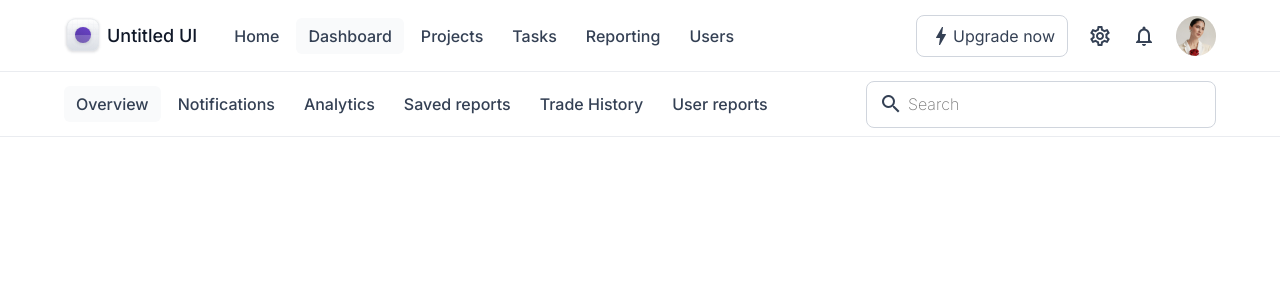
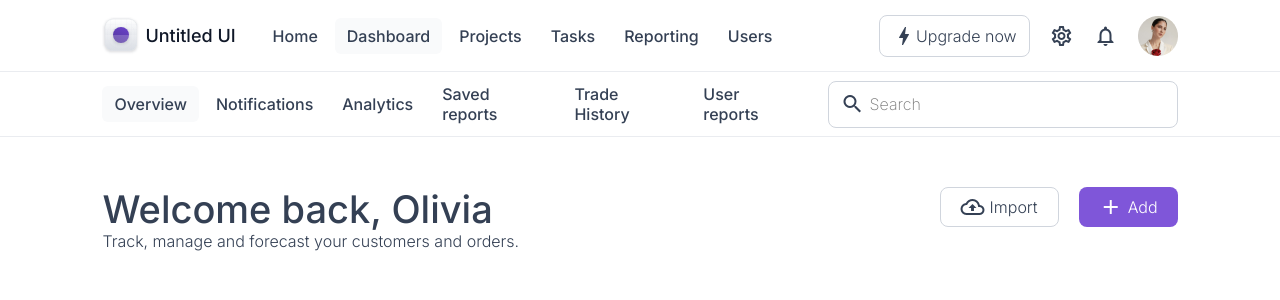
Before and after one commit to JoshAnaba/untitled-dashboard, a Nuxt app: page /dashboard in a window 1280 px wide. Shown: the top 300 px of the page. Built offline with nearby package versions, Linux system fonts and the light colour scheme.

Commit message:
header in progress

```diff
--- a/assets/styles/global.css
+++ b/assets/styles/global.css
@@ -1,34 +1,48 @@
 @import url('https://fonts.googleapis.com/css2?family=Inter:wght@100;200;300;400;500;600;700;800;900&family=Open+Sans:wght@300;400&display=swap');
 
+:root {
+  --gray-dark: #101828;
+  --gray-light: #344054;
+  --gray-lighter: #F9FAFB;
+  --primary-purple: #7F56D9;
+}
 
 * {
   padding: 0;
   margin: 0;
   box-sizing: border-box;
   font-size: 16px;
+  font-weight: 300;
+  color: var(--gray-light);
   font-family: 'Inter', sans-serif;
   /* font-family: 'Open Sans', sans-serif; */
-}
-
-:root {
-  --gray-dark: #101828;
-  --gray-light: #344054;
-  --gray-lighter: #F9FAFB;
 }
 
 a {
   text-decoration: none;
 }
 
+h2 {
+  font-size: 30px;
+  font-weight: 500;
+  line-height: 38px;
+}
+
+h2 {
+  font-size: 38px;
+  font-weight: 500;
+  line-height: 44px;
+}
+
 button {
   cursor: pointer;
 }
 
-.transparent-input {
+.default-input {
   border: none;
   background: transparent;
 }
 
-.transparent-input:focus {
+.default-input:focus {
   outline: none;
 }
--- a/components/DashboardHeader.vue
+++ b/components/DashboardHeader.vue
@@ -20,7 +20,7 @@
         </nav>
       </div>
       <div class="rhs">
-        <button class="transparent-input">
+        <button class="default-input">
           <span class="material-icons-outlined"> bolt </span>
           <span> Upgrade now </span>
         </button>
@@ -42,7 +42,7 @@
         <label for="search">
           <span class="material-icons-outlined"> search </span>
         </label>
-        <input type="search" class="transparent-input" placeholder="Search" />
+        <input type="search" class="default-input" placeholder="Search" />
       </div>
     </div>
   </header>
@@ -55,7 +55,7 @@
 nav,
 .lhs,
 .rhs,
-.rhs .transparent-input,
+.rhs .default-input,
 .search-ctn,
 .search-ctn label {
   display: flex;
@@ -81,7 +81,7 @@ nav,
 .main-header,
 .sub-header {
   border-bottom: 1px solid #eaecf0;
-  padding: 5px 5vw;
+  padding: 5px 8vw;
   gap: 20px;
   justify-content: space-between;
 }
@@ -111,11 +111,11 @@ nav {
   gap: 20px;
 }
 
-.rhs .transparent-input {
+.rhs .default-input {
   padding: 8px 12px;
 }
 
-.rhs .transparent-input,
+.rhs .default-input,
 .sub-header .search-ctn {
   border-radius: 8px;
   border: 1px solid #d0d5dd;
@@ -133,7 +133,7 @@ nav {
   min-width: 350px;
 }
 
-.rhs .transparent-input {
+.rhs .default-input {
   height: 42px;
 }
 
--- a/layouts/dashboardLayout.vue
+++ b/layouts/dashboardLayout.vue
@@ -7,6 +7,6 @@
 
 <style scoped>
 .main-ctn {
-  padding: 10px 5vw;
+  padding: 50px 8vw;
 }
 </style>
--- a/pages/dashboard.vue
+++ b/pages/dashboard.vue
@@ -1,5 +1,26 @@
 <template>
-  <div class="dashboard-ctn"></div>
+  <div class="dashboard-ctn">
+    <div class="top">
+      <div class="lhs">
+        <h2>Welcome back, Olivia</h2>
+        <p>Track, manage and forecast your customers and orders.</p>
+      </div>
+      <div class="rhs">
+        <button class="default-input">
+          <span class="material-icons-outlined">
+            cloud_upload
+          </span>
+          <span>Import</span>
+        </button>
+        <button class="default-input">
+          <span class="material-icons-outlined">
+            add
+          </span>
+          <span>Add</span>
+        </button>
+      </div>
+    </div>
+  </div>
 </template>
 
 <script>
@@ -8,3 +29,36 @@ export default {
   layout: 'dashboardLayout'
 }
 </script>
+
+<style scoped>
+.dashboard-ctn .top {
+  display: flex;
+  justify-content: space-between;
+}
+
+.top .default-input {
+  display: flex;
+  align-items: center;
+  gap: 5px;
+  border-radius: 8px;
+  height: 40px;
+  padding: 5px 20px;
+}
+
+.top .default-input:first-child {
+  border: 1px solid #d0d5dd;
+}
+
+.top .default-input:last-child {
+  background: var(--primary-purple);
+}
+
+.top .default-input:last-child span {
+  color: #fff;
+}
+
+.top .rhs {
+  display: flex;
+  gap: 20px;
+}
+</style>
```
